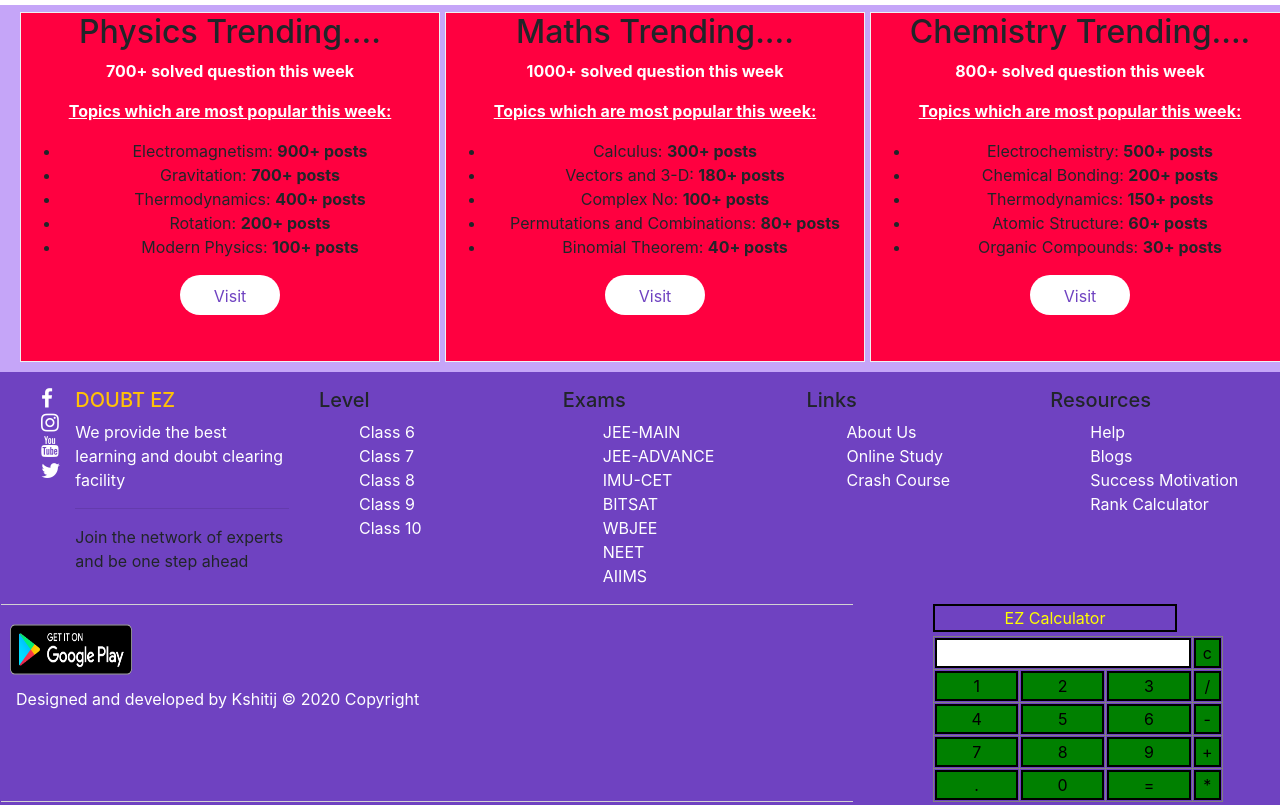
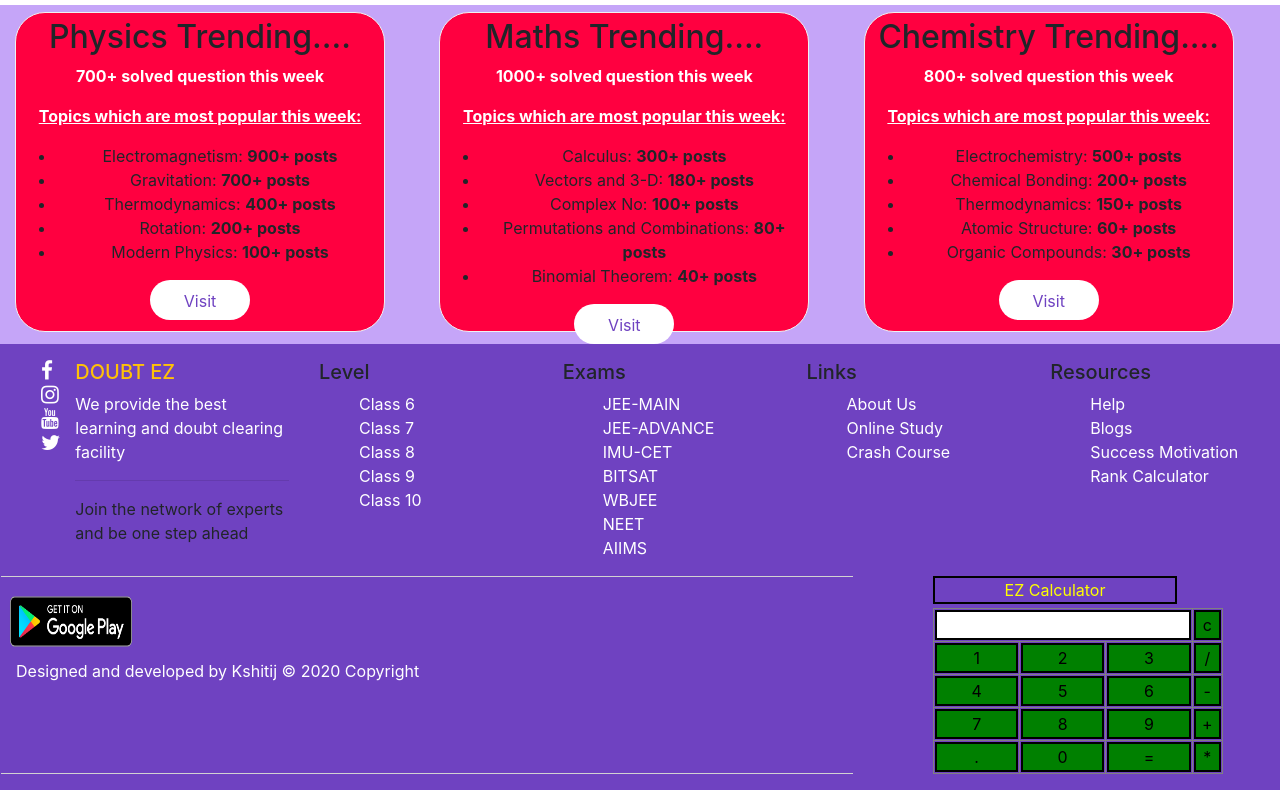
Before and after one commit to cyberbaaz/doubtez, a plain HTML site: page index.html in a window 1280 px wide. Shown: the part 1306-2111 px from the top of the page. Drawn offline with nearby package versions, Linux system fonts and the light colour scheme.

Commit message:
response fix

```diff
--- a/doubt.css
+++ b/doubt.css
@@ -157,8 +157,7 @@ label {
 }
 .top{
     background-color: rgba(173,127,246,0.7);
-    display:flex;
-    padding:7px 0 10px 5px;
+    padding:7px 7px 7px 0;
 }
 .subject{
         background-color: #ffffff;
@@ -192,12 +191,14 @@ form.example button:hover {
 }
 .box {
   background-color: transparent;
-  width: 420px;
-  height: 350px;
+  width: 370px;
+  height: 320px;
   border: 1px solid #f1f1f1;
-  padding-bottom:10px;
+  padding:5px 0 20px 0;
   background-color: rgb(255,0,64);
   text-align: center;
+  border-radius:30px;
+  margin-bottom:5px;
 }
 .quest{
     width: 100px;
@@ -253,4 +254,5 @@ form.example button:hover {
         color: #6f42c1;
         text-decoration: none;
     }
+
 }
```
